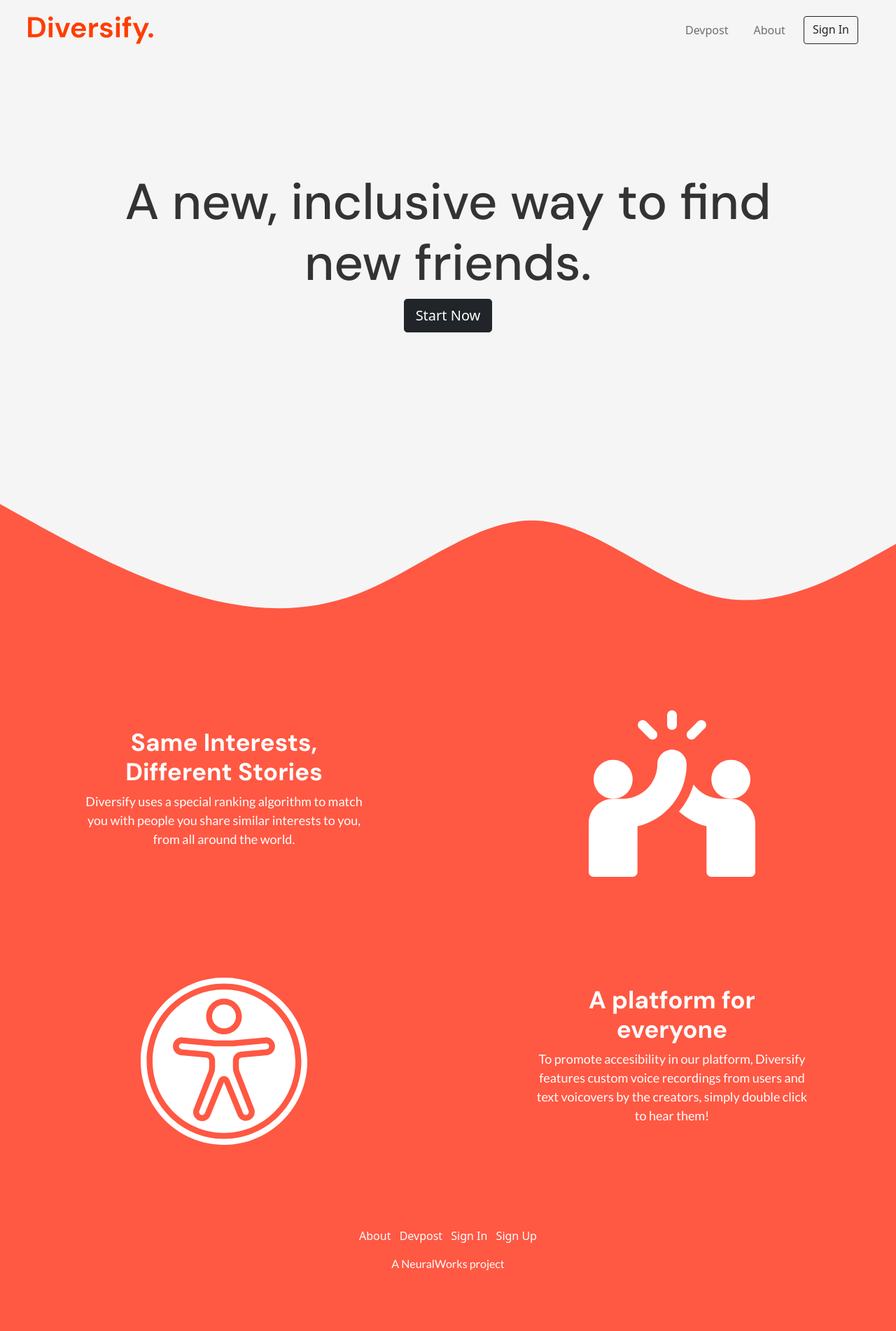
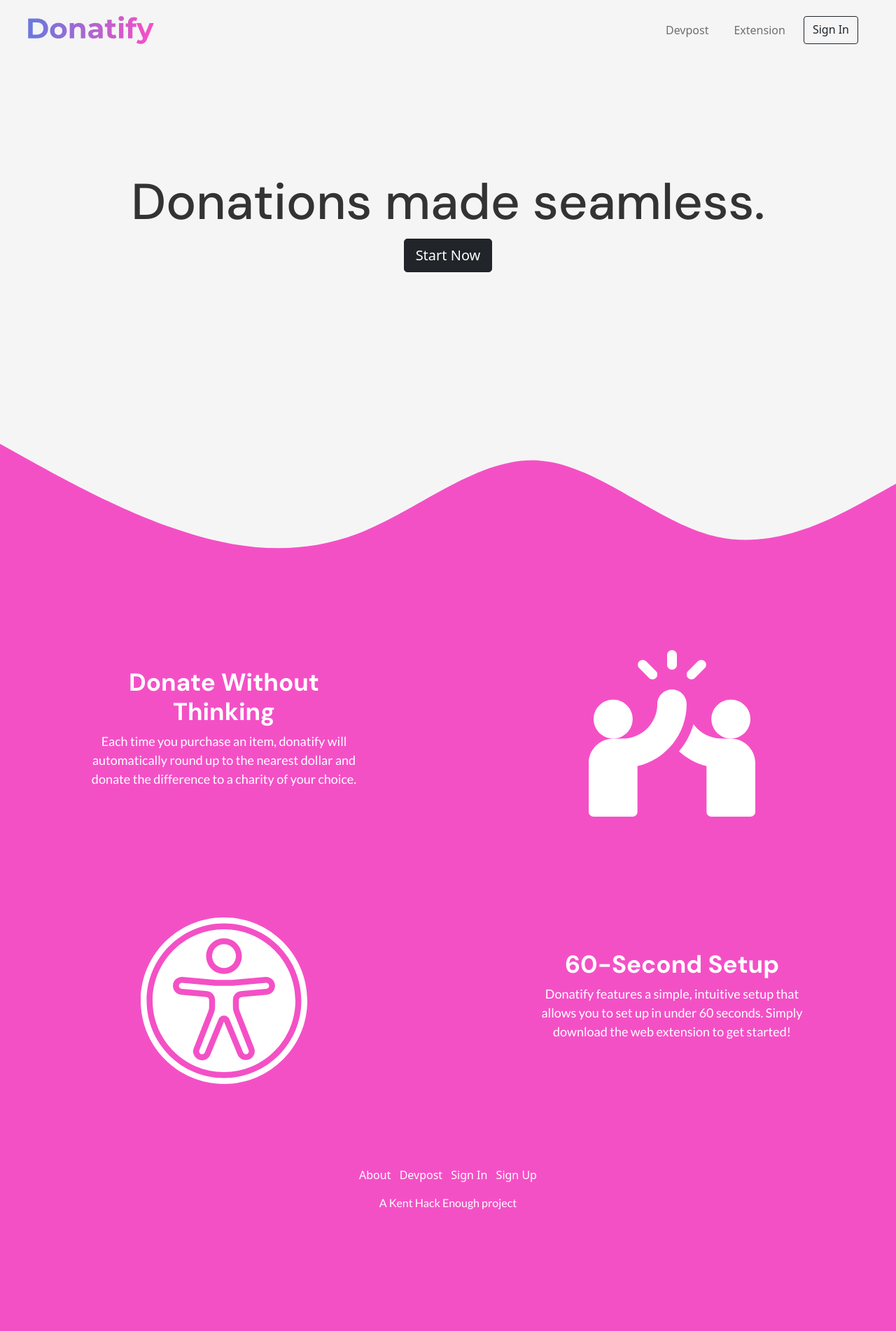
Before and after one commit to NeuralWorksAI/donatify, a Flask app: page / in a window 1280 px wide. Shown: the whole page at 70% size. After the commit the page ends 1728 px from the top, so only its background shows below. Run offline with Flask 2, Linux system fonts and the light colour scheme; some libraries are stand-ins or nearby versions.

Commit message:
User Auth + index

```diff
--- a/app/routes.py
+++ b/app/routes.py
@@ -12,8 +12,11 @@
 from dotenv import load_dotenv
 load_dotenv()
 
-myclient = MongoClient(getenv("MONGO_URI"))
-mydb = myclient[getenv("MONGO_COLLECTION")]
+try:
+    myclient = MongoClient(getenv("MONGO_URI"))
+    mydb = myclient[getenv("MONGO_COLLECTION")]
+except:
+    print("Error: Unable to connect to database")
 
 def assignSession(username):
     session["username"] = username
--- a/app/static/css/lander.css
+++ b/app/static/css/lander.css
@@ -21,16 +21,17 @@
 }
 
 @media only screen and (min-width: 992px) {
-.jumbotron {
-  padding: 20vh;
-}}
+  .jumbotron {
+    padding: 20vh;
+  }
+}
 
 .jumbo-header {
   font-weight: 500;
 }
 
 .after-wave {
-  background-color: #ff5843;
+  background-color: #f450c6;
 }
 
 .after-wave p,
--- a/app/templates/base.html
+++ b/app/templates/base.html
@@ -37,7 +37,7 @@
       src="https://kit.fontawesome.com/0e7cbfa068.js"
       crossorigin="anonymous"
     ></script>
-    <title>Diversify.</title>
+    <title>Donatify.</title>
   </head>
   <body style="margin: 0; padding: 0">
     {% block content %}{% endblock %}
--- a/app/templates/dashnav.html
+++ b/app/templates/dashnav.html
@@ -1,6 +1,6 @@
 <nav class="navbar navbar-expand-lg navbar-light">
   <a class="navbar-brand" href="{{ url_for('index') }}"
-    ><img class="nav-logo" src="../static/img/Diversify..svg"
+    ><img class="nav-logo" src="../static/img/logo.svg"
   /></a>
   <button
     class="navbar-toggler"
--- a/app/templates/index.html
+++ b/app/templates/index.html
@@ -1,7 +1,7 @@
 {% extends 'base.html' %} {% block content %}
 <nav class="navbar navbar-expand-lg navbar-light">
   <a class="navbar-brand" href="{{ url_for('index') }}"
-    ><img class="nav-logo" src="../static/img/Diversify..svg"
+    ><img class="nav-logo" src="../static/img/logo.svg"
   /></a>
   <button
     class="navbar-toggler"
@@ -20,7 +20,7 @@
         >Devpost</a
       >
       <a class="nav-item nav-link text-center" href="{{ url_for('index') }}"
-        >About</a
+        >Extension</a
       >
       <a
         class="btn btn-outline-dark m-2 my-sm-0"
@@ -33,9 +33,7 @@
 </nav>
 <div class="jumbotron jumbotron-fluid">
   <div class="container">
-    <h1 class="display-2 jumbo-header">
-      A new, inclusive way to find new friends.
-    </h1>
+    <h1 class="display-2 jumbo-header">Donations made seamless.</h1>
     <a
       class="btn btn-dark btn-lg my-2 my-sm-0 lead"
       href="{{ url_for('signup') }}"
@@ -46,7 +44,7 @@
 </div>
 <svg xmlns="http://www.w3.org/2000/svg" viewBox="0 0 1440 320">
   <path
-    fill="#ff5843"
+    fill="#F450C6"
     fill-opacity="1"
     d="M0,96L48,122.7C96,149,192,203,288,234.7C384,267,480,277,576,240C672,203,768,117,864,122.7C960,128,1056,224,1152,245.3C1248,267,1344,213,1392,186.7L1440,160L1440,320L1392,320C1344,320,1248,320,1152,320C1056,320,960,320,864,320C768,320,672,320,576,320C480,320,384,320,288,320C192,320,96,320,48,320L0,320Z"
   ></path>
@@ -54,14 +52,12 @@
 <div class="container-fluid after-wave py-5">
   <div class="row gy-5 align-items-center">
     <div class="col-sm-6">
-      <div
-        class="col-group p-5"
-        data-aos="fade-up"
-      >
-        <h2>Same Interests, Different Stories</h2>
+      <div class="col-group p-5" data-aos="fade-up">
+        <h2>Donate Without Thinking</h2>
         <p>
-          Diversify uses a special ranking algorithm to match you with people
-          you share similar interests to you, from all around the world.
+          Each time you purchase an item, donatify will automatically round up
+          to the nearest dollar and donate the difference to a charity of your
+          choice.
         </p>
       </div>
     </div>
@@ -76,15 +72,11 @@
       </div>
     </div>
     <div class="col-sm-6">
-      <div
-        class="col-group p-5"
-        data-aos="fade-up"
-      >
-        <h2>A platform for everyone</h2>
+      <div class="col-group p-5" data-aos="fade-up">
+        <h2>60-Second Setup</h2>
         <p>
-          To promote accesibility in our platform, Diversify features custom
-          voice recordings from users and text voicovers by the creators, simply
-          double click to hear them!
+          Donatify features a simple, intuitive setup that allows you to set up
+          in under 60 seconds. Simply download the web extension to get started!
         </p>
       </div>
     </div>
@@ -100,7 +92,7 @@
         <a href="{{url_for('signup')}}">Sign Up</a>
       </li>
     </ul>
-    <p class="copyright">A NeuralWorks project</p>
+    <p class="copyright">A Kent Hack Enough project</p>
   </footer>
 </div>
 {% endblock %}
--- a/app/templates/signin.html
+++ b/app/templates/signin.html
@@ -2,7 +2,7 @@
 <div class="full-main">
   <form class="form-signin pt-5 mt-5" method="post" novalidate>
     <a class="navbar-brand m-5" href="{{ url_for('index') }}"
-      ><img class="nav-logo mb-5" src="../static/img/Diversify..svg"
+      ><img class="nav-logo mb-5" src="../static/img/logo.svg"
     /></a>
     {{ form.hidden_tag() }}
     <h1 class="h3 mb-3 font-weight-normal">Please sign in</h1>
--- a/app/templates/signup.html
+++ b/app/templates/signup.html
@@ -2,7 +2,7 @@
 <div class="full-main">
   <form class="form-signin pt-5 mt-5" action="" method="post" novalidate>
     <a class="navbar-brand m-5" href="{{ url_for('index') }}"
-      ><img class="nav-logo mb-5" src="../static/img/Diversify..svg"
+      ><img class="nav-logo mb-5" src="../static/img/logo.svg"
     /></a>
     {{ form.hidden_tag() }}
     <h1 class="h3 mb-3 font-weight-normal">Create a new account</h1>
```
Also changed, not shown: app/static/img/Diversify..svg (deleted), app/static/img/logo.svg (added).
